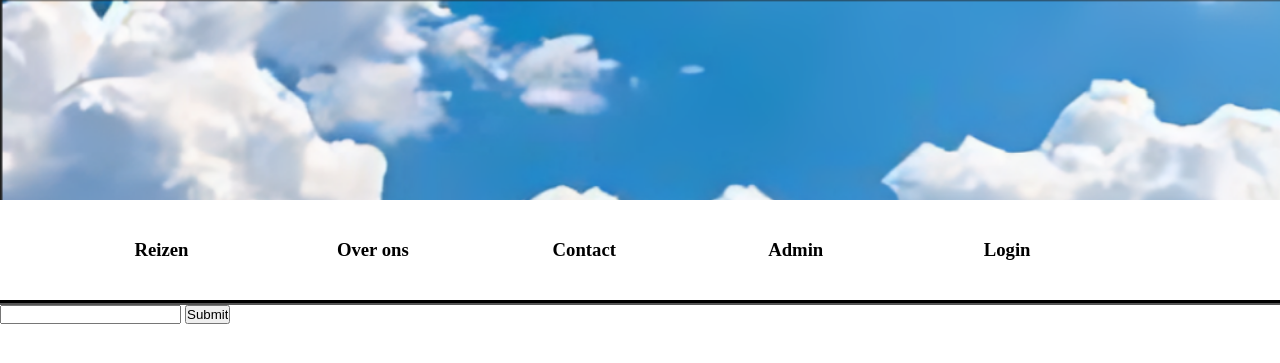
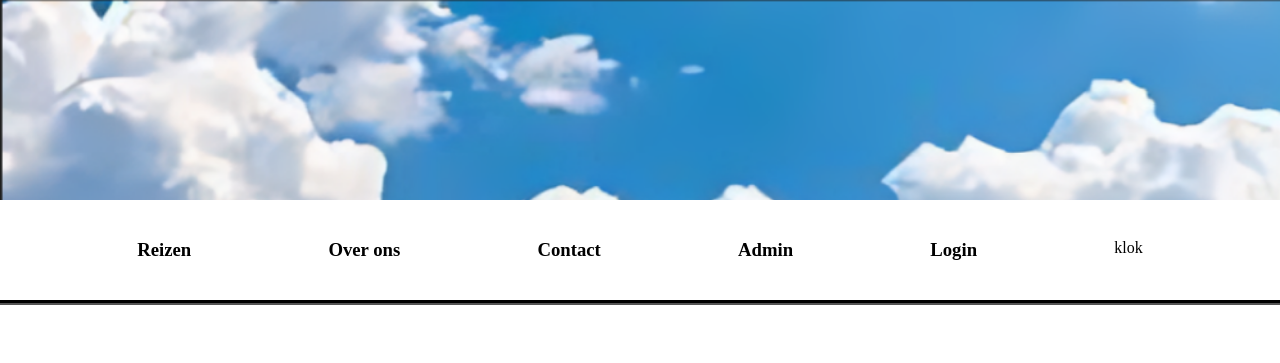
Before and after one commit to Manuel2175/reisbureau-daan, a PHP site: page / in a window 1280 px wide. Shown: the top 363 px of the page. Run offline with PHP 8.4, Linux system fonts and the light colour scheme.

Commit message:
commentaar toegevoeg aan header en header css

```diff
--- a/css/header.css
+++ b/css/header.css
@@ -1,20 +1,30 @@
+/* weghalen overige margin en padding en alle text kleur zwart maken */
 * {
   padding: 0px;
   margin: 0px;
   color: black;
 }
+/* zorgt ervoor dat er een achtergrond afbeelding is van de lucht
+en dat die mooi word geschaald en niet zichzelf steeds herhaalt */
 .header-img {
   background-image: url(..//img/header_img/sky.png);
   background-repeat: no-repeat;
   background-size: 100vw;
   height: 25vh;
 }
+/* haalt alle a decoratie weg zodat de tekst ze eigen style behoud */
 a {
   text-decoration: none;
 }
+/* zorgt ervoor dat er 10 pixel ruimte om het vliegtuig heen zit */
 marquee {
   margin: 10px;
 }
+/* de navigatie balk style waarin die even breed is als je
+scherm en 100px hoog is.
+ook word er met display flex gecentreerd
+de border word weggehaald van elke kant behalve de onderkant
+waarbij die 5px dik word en groove style krijgt en zwart is */
 nav {
   height: 100px;
   width: 100vw;
@@ -28,31 +38,38 @@ nav {
   border-style: groove;
   border-color: black;
 }
+/* haalt de list style weg zodat de list items hun eigen style behouden */
 li {
   list-style: none;
 }
+/* zorgt ervoor dat de lijst dezelfde breedte heeft als de nav
+en display word geinherit uit de nav
+vervolgens worden ze op een rij neergezet en even verdeeld
+over het beeld */
 ul {
   width: inherit;
-  display: flex;
+  display: inherit;
   flex-direction: row;
   justify-content: space-evenly;
 }
-.header-knop  {
-  display: flex;
+/* de display word felx geinherit uit de ul vervolgens
+word alles binnen de knop gecentreerd het blok is 50 bij 100px*/
+.header-knop {
+  display: inherit;
   justify-content: center;
   align-items: center;
   height: 50px;
   width: 100px;
 }
-button{
+/* haalt de standaart style van de button weg */
+button {
   all: unset;
 }
-button:hover{
-  cursor: pointer ;
-}
+/* zorgt ervoor dat de border boller
+word en de achtergrond grijs word */
 .header-knop:hover {
   border-radius: 10px;
   opacity: 0.5;
-    background-color: rgb(196, 190, 190);
-    transition: 1s;
+  background-color: rgb(196, 190, 190);
+  transition: 1s;
 }
--- a/header.php
+++ b/header.php
@@ -11,14 +11,23 @@
 
 <body>
     <header>
+        <!-- header afbeelding waarbij er een lucht als achtergrond is
+             en een vliegtuig die van links naar rechts vliegt
+             ook een button die als een "easter egg" word gebruikt
+             dat als je op het vliegtuig drukt er iets grappigs gebeurt -->
+
         <section class="header-img">
             <marquee scrollamount="10" behavior="scroll" direction="right">
                 <button onclick="randomding()" type="button">
-                <img src="img/header_img/plane.png" alt="vliegtuig">
+                    <img src="img/header_img/plane.png" alt="vliegtuig" id="vliegtuig">
                 </button>
 
             </marquee>
         </section>
+        <!-- einde luhct met vliegtuig -->
+
+        <!-- begin navigatie balk met elke knop voor aparta paginas
+        en een klok -->
         <nav>
             <ul>
                 <li>
@@ -30,7 +39,7 @@
                 </li>
                 <li>
                     <a href="over-ons.php">
-                        <div class="header-knop" >
+                        <div class="header-knop">
 
                             <h3>Over ons</h3>
 
@@ -59,9 +68,10 @@
                     </a>
                 </li>
                 <li>
-                        <div id="klok">
-
-                        </div>
+                    <!-- klok -->
+                    <div id="klok">
+                        klok
+                    </div>
 
                 </li>
             </ul>
@@ -71,13 +81,12 @@
 
 </html>
 <script>
-function randomding() {
+    // script voor het vlieguig easter egg
+    function randomding() {
 
-    // Get the body element
-    var body = document.body;
+        var body = document.body;
 
-    // Set the body's HTML content to an empty string
-    body.innerHTML = "<div> <p>episch</p> </div>";
+        body.innerHTML = "<h1> <p>episch</p> </h1>";
 
-  }
+    }
 </script>
--- a/index.php
+++ b/index.php
@@ -14,12 +14,8 @@
     include ('header.php');
     ?>
     <main>
-<form action="">
-    <input id="wachtwoord" type="text">
-    <button onclick="control()" type="submit">
-    <input type="submit">
-</button>
-</form>
+
+
     </main>
     <footer>
 
@@ -27,14 +23,3 @@
 </body>
 
 </html>
-<script>
-    function control()
-    {
-        var pass = Document.getElementById("wachtwoord").value;
-
-        if(pass.trim() == "")
-        {
-            alert("je hebt nog geen wachtwoord ingevuld");
-        }
-    }
-</script>
```
